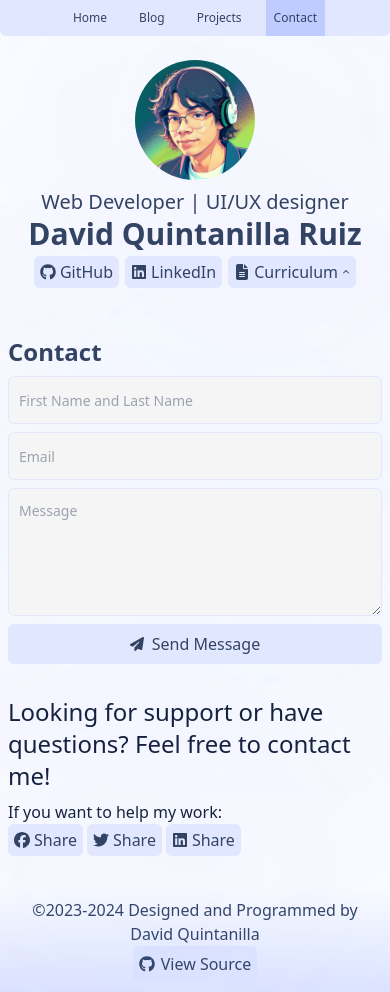
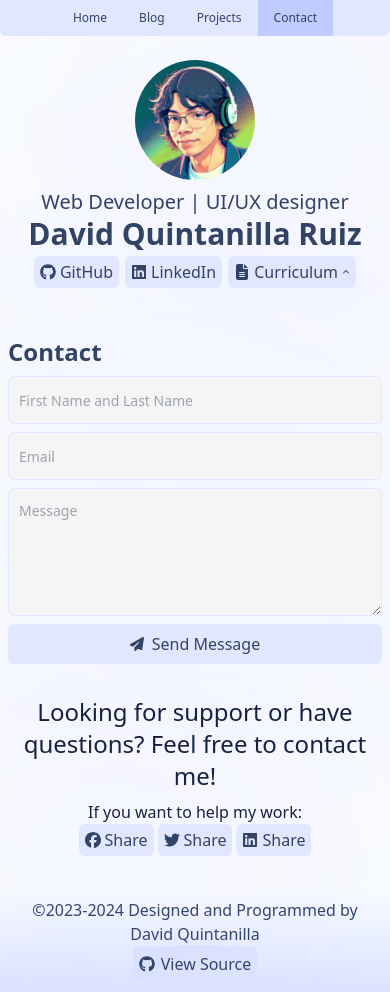
Before and after one commit to davidquintr/portfolio, a Next.js app: page /contact in a window 390 px wide. Built offline with nearby package versions, Linux system fonts and the light colour scheme; what tailwindcss-animated would draw is missing.

Commit message:
style issues

```diff
--- a/src/app/components/navigation.tsx
+++ b/src/app/components/navigation.tsx
@@ -9,12 +9,12 @@ export default function Navigation() {
 
   return (
     <>
-    <header className="flex z-20 bg-light-blue-100 backdrop-blur-3xl dark:bg-dark-blue-550 gap-4 justify-center rounded-b-md mb-6 max-w-[1400px] w-full mx-auto top-0 sticky">
+    <header className="flex z-30 bg-light-blue-100 backdrop-blur-3xl dark:bg-dark-blue-550 justify-center rounded-b-md mb-6 max-w-[1400px] w-full mx-auto top-0 sticky">
         {routes.map((link, index) => {
           return (
             <Link
               key={index}
-              className={`py-2.5 px-2 text-light-primary dark:text-dark-blue-300 text-base transition-all active:scale-95 ${
+              className={`py-2.5 px-4 text-light-primary dark:text-dark-blue-300 text-base transition-all active:scale-95 ${
                 link.href == path ? "bg-light-blue-200 hover:light-blue-100 dark:bg-dark-blue-500" : "hover:bg-light-blue-150 dark:hover:bg-dark-blue-500"}`}
               href={link.href}
             >
--- a/src/app/components/personal.tsx
+++ b/src/app/components/personal.tsx
@@ -10,7 +10,7 @@ import DropdownButton from "./dropdown_button";
 export default function Personal() {
 
   return (
-    <section className="w-full mx-auto mb-12 px-2 z-10">
+    <section className="w-full mx-auto mb-12 px-2 z-20">
       <div className="flex flex-col sm:flex-row items-center sm:items-start justify-center gap-2">
         <Image
           className="rounded-full size-[120px]"
--- a/src/app/components/tech_item.tsx
+++ b/src/app/components/tech_item.tsx
@@ -10,7 +10,7 @@ export default function TechItem({ icon: Icon, text, height }: ITechItem) {
     return (
         <li className="flex gap-1 px-2 py-1 items-center rounded-[4px] dark:text-dark-gray-100 dark:bg-dark-background bg-white text-light-primary pointer-events-none">
             <Icon size={height} />
-            <span className={`text-[${height}px]`}>{text}</span>
+            <span style={{fontSize: height}}>{text}</span>
         </li>
     );
 }
--- a/src/app/contact/page.tsx
+++ b/src/app/contact/page.tsx
@@ -11,7 +11,7 @@ export default function Contact() {
 
   return (
     <BoxContent title={en.contact.title} className="">
-      <div className="grid md:grid-cols-7 gap-8">
+      <div className="grid md:grid-cols-7 gap-8 text-center md:text-left">
         <Form />
         <div className="flex flex-col justify-center md:col-span-3">
           <p className="font-medium dark:text-white text-2xl mb-2">
@@ -19,7 +19,7 @@ export default function Contact() {
           </p>
           <div>
             <p>{en.contact.share_my}</p>
-            <div className="flex gap-1">
+            <div className="flex gap-1 justify-center md:justify-start">
               {external.social_api.map((media, index) => (
                 <Link
                   target="_blank"
```
